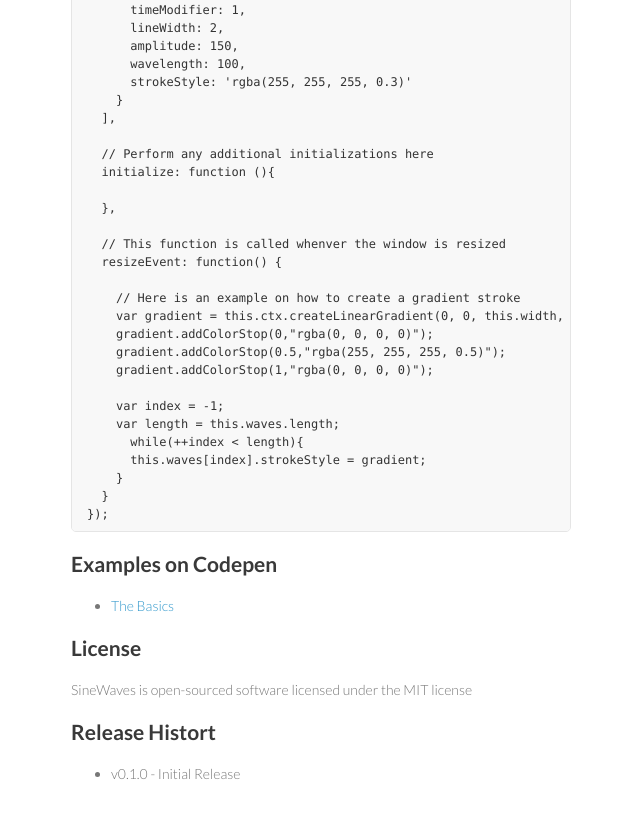
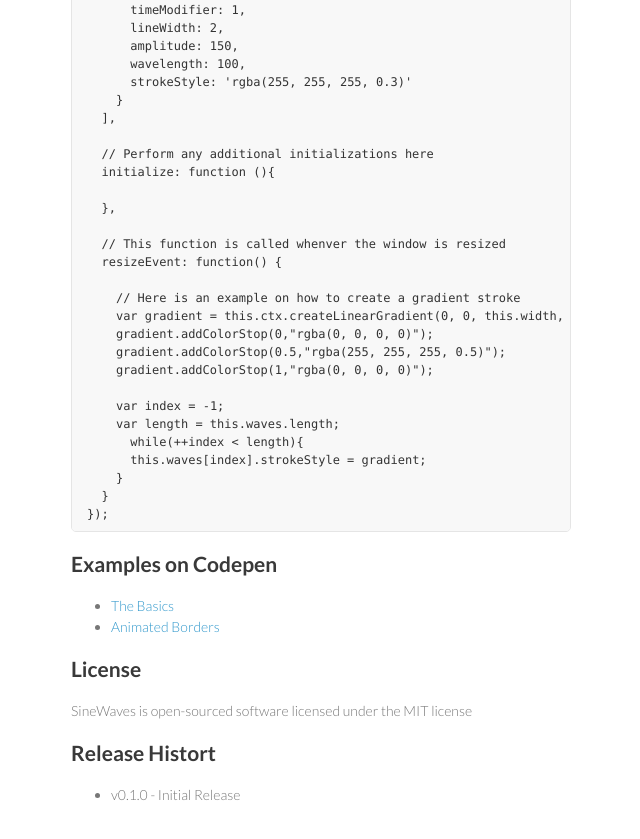
Before and after one commit to isuttell/sine-waves, a plain HTML site: page index.html in a window 1280 px wide. Shown: the part 1711-2550 px from the top of the page, without its empty margins (499-1139 px from the left). Drawn offline with Linux system fonts and the light colour scheme.

Commit message:
added animated border example

```diff
--- a/index.html
+++ b/index.html
@@ -91,6 +91,7 @@
 
 <ul>
   <li><a href="http://codepen.io/isuttell/pen/vENOZw" target="_blank">The Basics</a></li>
+  <li><a href="http://codepen.io/isuttell/pen/PwPqOw" target="_blank">Animated Borders</a></li>
 </ul>
 
 
```
